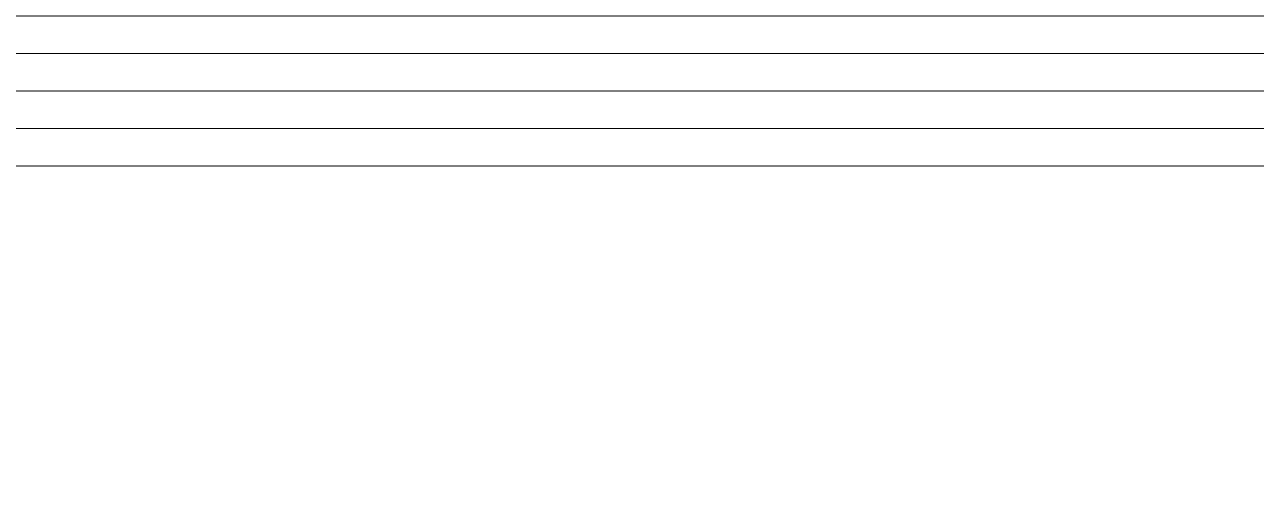
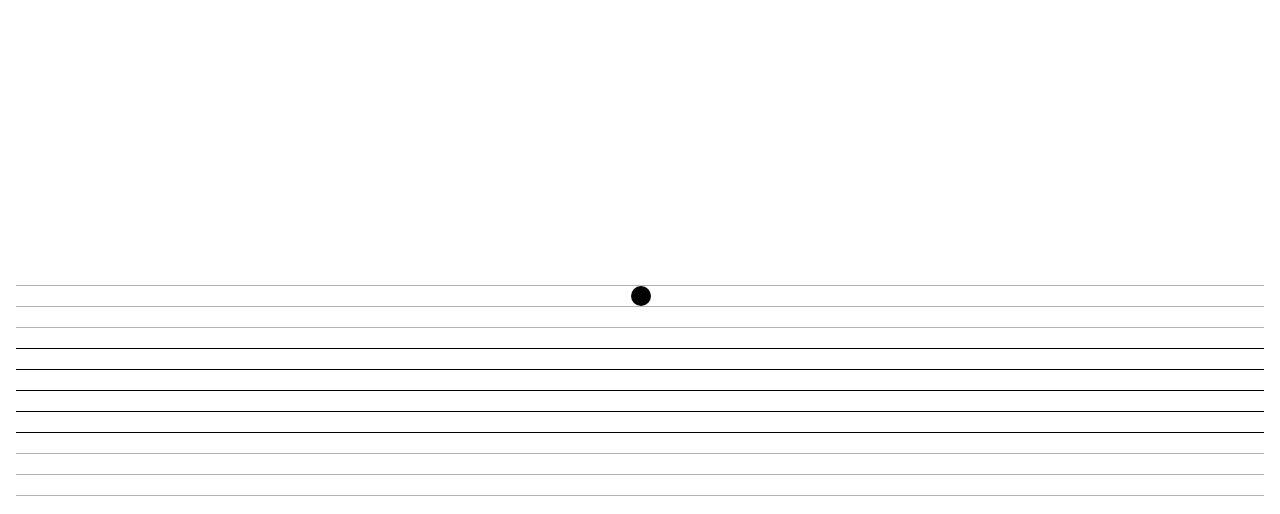
Before and after one commit to alexhomingwong/learn-music-notes-game, a React (Create React App) app: page / in a window 1280 px wide. Shown: the top 514 px of the page. Built offline with nearby package versions, Linux system fonts and the light colour scheme.

Commit message:
refactored the music sheet to no longer use svg and added a result to match the note with the position on the score sheet

```diff
--- a/src/App.tsx
+++ b/src/App.tsx
@@ -1,8 +1,32 @@
 import React from "react";
 import { MusicSheet } from "./MusicSheet";
+import styled from "styled-components";
+import { treble } from "./notePostion";
 
-const App = () => {
-  return <MusicSheet />;
-};
+const AppContainer = styled.div`
+  height: 100vh;
+  display: flex;
+  align-items: center;
+`;
+
+interface IState {
+  index: number;
+}
+
+class App extends React.Component<{}, IState> {
+  state = {
+    index: 0,
+  };
+
+  checkScore = (answer: string) => answer === treble[this.state.index];
+
+  render = () => {
+    return (
+      <AppContainer>
+        <MusicSheet index={this.state.index} />
+      </AppContainer>
+    );
+  };
+}
 
 export default App;
--- a/src/MusicSheet.tsx
+++ b/src/MusicSheet.tsx
@@ -1,19 +1,41 @@
 import React from "react";
 import styled from "styled-components";
-import { SheetLines } from "./SheetLines";
+import { SheetLine } from "./SheetLine";
+import { Note } from "./Note";
 
-const StyledMusicSheet = styled.svg`
+const StyledMusicSheet = styled.div`
   width: 100%;
-  height: 100%;
-  overflow: visible;
-  padding: 1rem;
+  margin: 1rem;
+  position: relative;
 `;
 
-export const MusicSheet: React.FC = (props) => {
-  return (
-    <StyledMusicSheet>
-      <SheetLines />
-      {props.children}
-    </StyledMusicSheet>
-  );
-};
+interface IProps {
+  index: number;
+}
+interface IState {
+  gapHeight: number;
+}
+
+export class MusicSheet extends React.Component<IProps, IState> {
+  intervals = 10.5;
+
+  renderLines = () => {
+    const lines = [];
+    const MAX_LINES = 10;
+    for (let i = 0; i <= MAX_LINES; i++) {
+      lines.push(
+        <SheetLine hide={i < MAX_LINES / 2 - 2 || i > MAX_LINES / 2 + 2} />
+      );
+    }
+    return lines;
+  };
+
+  render = () => {
+    return (
+      <StyledMusicSheet>
+        {this.renderLines()}
+        <Note yPosition={this.intervals * this.props.index} />
+      </StyledMusicSheet>
+    );
+  };
+}
--- /dev/null
+++ b/src/Note.tsx
@@ -0,0 +1,24 @@
+import React from "react";
+import styled from "styled-components";
+
+interface IStyledNote {
+  yPosition: number;
+}
+
+const StyledNote = styled.div<IProps>`
+  height: 20px;
+  width: 20px;
+  border-radius: 50%;
+  background-color: black;
+  position: absolute;
+  top: ${({ yPosition }) => `${yPosition}px` || "0px"};
+  left: 50%;
+  transform: translateX(-50%);
+  margin: 1px;
+`;
+
+interface IProps extends Partial<IStyledNote> {}
+
+export const Note = (props: IProps) => {
+  return <StyledNote yPosition={props.yPosition} />;
+};
--- /dev/null
+++ b/src/SheetLine.tsx
@@ -0,0 +1,21 @@
+import React from "react";
+import styled from "styled-components";
+
+interface ISheetLine {
+  hide: boolean;
+}
+
+const StyledSheetLine = styled.hr<ISheetLine>`
+  border: none;
+  border-bottom: 1px solid black;
+  margin: 0 0 20px;
+  padding: 0;
+  opacity: ${({ hide }) => (hide ? "0.3" : "1")};
+`;
+
+interface IProps extends Partial<ISheetLine> {}
+
+export const SheetLine = (props: IProps) => {
+  const { hide = true } = props;
+  return <StyledSheetLine hide={hide} />;
+};
--- a/src/SheetLines.tsx
+++ /dev/null
@@ -1,42 +0,0 @@
-import React from "react";
-import styled from "styled-components";
-
-interface ISheetLine {
-  hide: boolean;
-}
-
-const SheetLine = styled.line<ISheetLine>`
-  stroke: rgb(0, 0, 0);
-  stroke-width: 1px;
-  stroke: "black";
-  opacity: ${({ hide }) => (hide ? "0.1" : "1")};
-`;
-
-const renderSheetLines = () => {
-  const sheetLines = [];
-  const GAP_NUMBERS = 4;
-  const interval = 100 / GAP_NUMBERS;
-  const middleLine = Math.ceil(GAP_NUMBERS / 2);
-
-  for (let i = 0; i <= GAP_NUMBERS; i++) {
-    const yPosition = `${interval * i}%`;
-    const isOuterLines = i < middleLine - 2 || i > middleLine + 2;
-
-    sheetLines.push(
-      <SheetLine
-        key={yPosition}
-        x1="0%"
-        x2="100%"
-        y1={yPosition}
-        y2={yPosition}
-        hide={isOuterLines}
-      />
-    );
-  }
-
-  return sheetLines;
-};
-
-export const SheetLines = () => {
-  return <>{renderSheetLines()}</>;
-};
--- /dev/null
+++ b/src/notePostion.ts
@@ -0,0 +1,21 @@
+type Notes = "A" | "B" | "C" | "D" | "E" | "F" | "G";
+
+export const treble: Notes[] = [
+  "D",
+  "C",
+  "B",
+  "A",
+  "G",
+  "F",
+  "E",
+  "D",
+  "C",
+  "B",
+  "A",
+  "G",
+  "F",
+  "E",
+  "D",
+  "C",
+  "B",
+];
```
